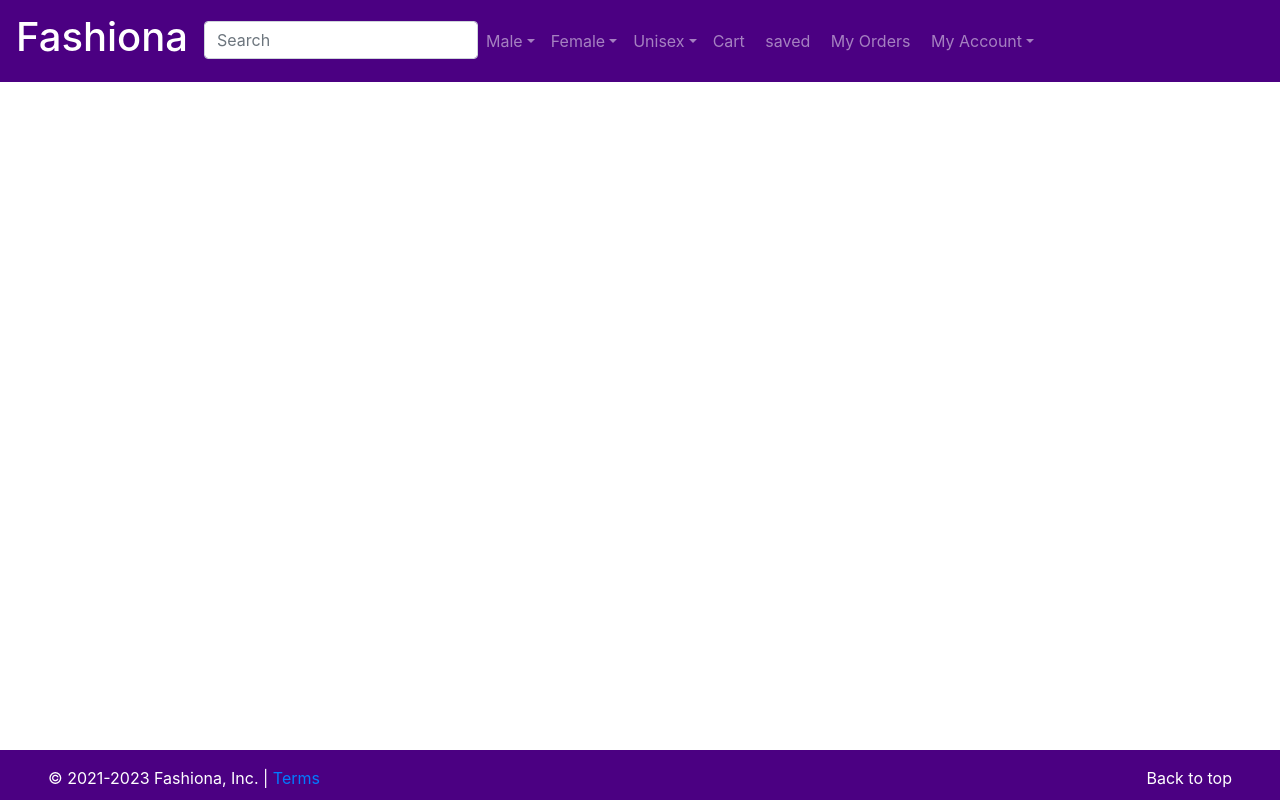
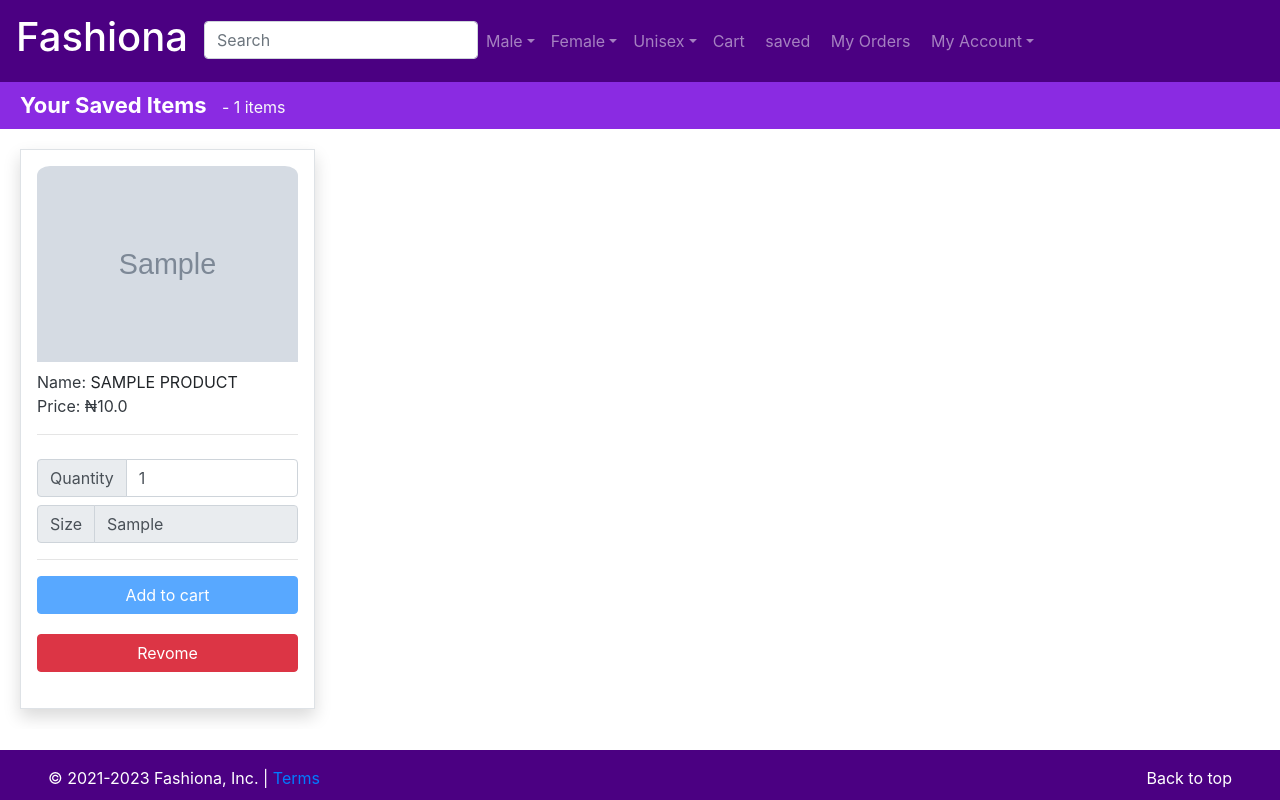
Before and after one commit to Ismail-muhammad123/iman-collections, a Django app: page /products/saved/ in a window 1280 px wide. Run offline with Django 3.2, Linux system fonts and the light colour scheme; a user stored in the database is signed in; tables that the repository leaves empty hold one stand-in row (values such as "Sample post"); grey boxes marked "Sample" are stand-in pictures; some libraries are stand-ins or nearby versions.

Commit message:
added saved items page and saving functionality

```diff
--- a/products/models.py
+++ b/products/models.py
@@ -1,4 +1,5 @@
 from django.db import models
+from django.conf import settings
 
 
 class Category(models.Model):
@@ -57,6 +58,12 @@ class Product(models.Model):
     gender = models.CharField(
         max_length=1, choices=GENDER_CHOICES, default="U")
 
+    def __str__(self) -> str:
+        return self.name
 
-def __str__(self) -> str:
-    return self.name
+
+class SavedProducts(models.Model):
+    item = models.ForeignKey(Product, on_delete=models.DO_NOTHING)
+    date_added = models.DateTimeField(auto_now_add=True)
+    user = models.ForeignKey(settings.AUTH_USER_MODEL,
+                             on_delete=models.CASCADE)
--- a/products/templates/home/index.html
+++ b/products/templates/home/index.html
@@ -50,7 +50,7 @@
     {% for category in categories %}
     <div class="mb-3" style="width: 100%; height: 50px; background-color: indigo; color: white;">
         <h5 style=" text-transform: uppercase; font-weight: 700; font-size: 22.0px; padding: 10px;">
-            {{category.get_gender_display}}
+            {{category.gender}}
         </h5>
     </div>
     <div class="card-columns">
--- a/products/templates/products/saved.html
+++ b/products/templates/products/saved.html
@@ -1,5 +1,59 @@
-{% extends 'home/base.html'%}
-{% load static%}
+{% extends 'home/base.html' %}
+{% load static %}
 {% block content %}
-
+{% load humanize %}
+<header style="width: 100%; background-color: blueviolet; padding: 10px;">
+    <h3 style="padding: 10px; color: white; font-weight: 700; display: inline; font-size: 22.0px;">
+        Your Saved Items
+    </h3>
+    <span class="text-light"> - {{products|length}} items</span>
+</header>
+{% if products %}
+<div id="products-grid">
+    {% for product in products %}
+    <div id="product-card" class="shadow p-3 m-sm-0 border bg-white">
+        <a href="{% url 'details' id=product.id  %}">
+            <img src="{{product.item.image.url}}" style="width: 100%; height: 60%;" alt="" />
+        </a>
+        <div class="mt-2 text-uppercase fw-3"><span class="text-dark text-capitalize">Name:
+            </span>{{product.item.name}}
+        </div>
+        <div class="text-danger">
+            <span class="text-dark text-capitalize">price: &#x20A6;{{product.item.price|intcomma}}</span>
+        </div>
+        <hr>
+        <form method="GET" action="/cart/">
+            <input hidden type="text" value="{{product.item.id}}" name="id">
+            <div class="input-group py-2" style="width: 100%;">
+                <div class="input-group-prepend">
+                    <span class="input-group-text" id="">Quantity</span>
+                </div>
+                <input type="number" name="quantity" class="form-control" min=1 max={{product.item.available_quantity}}
+                    value=1 />
+            </div>
+            <div style="width: 100%;" class="input-group mb-3">
+                <div class="input-group-prepend">
+                    <label class="input-group-text" for="inputGroupSelect01">Size</label>
+                </div>
+                <input type="text" readonly name="size" value="{{product.item.size}}" class="form-control" />
+            </div>
+            <hr>
+            <div style="text-align: center;">
+                {% if product.item.available_quantity|length%}
+                <input type="submit" class="btn btn-primary" style="width: 100%; margin-bottom: 20px;"
+                    value="Add to cart" />
+                {% else %}
+                <input type="submit" disabled class="btn btn-primary" style="width: 100%; margin-bottom: 20px;"
+                    value="Add to cart" />
+                {% endif %}
+            </div>
+        </form>
+        <form action="{% url 'remove_saved' %}" method="GET">
+            <input type="number" name="id" hidden value="{{product.id}}">
+            <button type="submit" style="width: 100%; margin-bottom: 20px;" class="btn btn-danger">Revome</button>
+        </form>
+    </div>
+    {% endfor %}
+</div>
+{% endif %}
 {% endblock %}
--- a/products/urls.py
+++ b/products/urls.py
@@ -3,6 +3,8 @@ from . import views
 
 urlpatterns = [
     path("", views.home, name="home"),
+    path("saved/new", views.save_item, name="save_new"),
+    path("saved/remove", views.remove_saved, name="remove_saved"),
     # path("categories/<category>", views.category, name="category"),
     path('g/<gender>/', views.gender, name="gender"),
     path("categories/<gender>/<category>",
--- a/products/views.py
+++ b/products/views.py
@@ -1,8 +1,9 @@
 from django.http.response import Http404
 from django.shortcuts import redirect, render, get_object_or_404
-from .models import Product, Category
+from .models import Product, Category, SavedProducts
 from django.contrib.auth.decorators import login_required
 from django.db.models import Q
+from django.contrib import messages
 
 
 # Create your views here.
@@ -105,13 +106,41 @@ def product_detaiil(request, id):
     return render(request, template_name='products/product_detail.html', context=context)
 
 
-def not_found(request):
-    return render(request, template_name='home/not_found.html')
+@login_required
+def saved(request):
+    products = SavedProducts.objects.filter(user=request.user)
+
+    return render(request, template_name="products/saved.html", context={"products": products})
 
 
 @login_required
-def saved(request):
-    return render(request, template_name="products/saved.html")
+def save_item(request):
+    id = request.GET['item_id']
+
+    other_saved = SavedProducts.objects.filter(user=request.user, id=id)
+
+    if not other_saved:
+        product = Product.objects.get(id=id)
+
+        s = SavedProducts.objects.create(user=request.user, item=product)
+        s.save()
+
+        messages.success(request, "Item Saved successfuly")
+        return redirect('/products/detail/'+id)
+    else:
+        messages.info(request, "Item already saved")
+        return redirect('/products/detail/' + id)
+
+
+@login_required
+def remove_saved(request):
+    id = request.GET['id']
+
+    s = SavedProducts.objects.get(user=request.user, id=int(id))
+    s.delete()
+
+    messages.info(request, "Item removed successfuly")
+    return redirect('/products/saved', permanent=True)
 
 
 def error_404(request, exception):
```
Also changed, not shown: products/templates/products/category_products.html (+7 -1 lines), products/templates/products/fabrics.html (deleted, +0 -95 lines), products/templates/products/product_detail.html (+11 -24 lines), products/templates/products/product_template.html (deleted, +0 -30 lines), products/templates/products/tailored.html (deleted, +0 -11 lines), products/migrations/0007_savedproducts.py (added), products/templates/products/seller.html (deleted).
